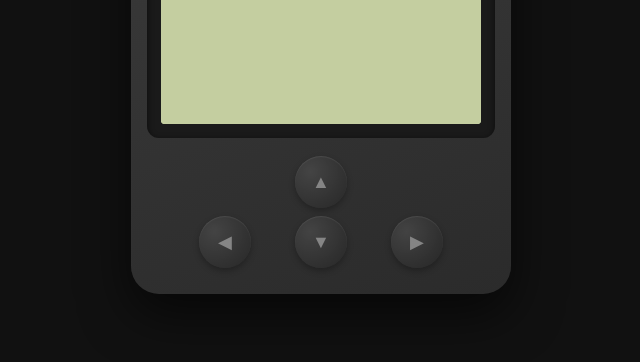
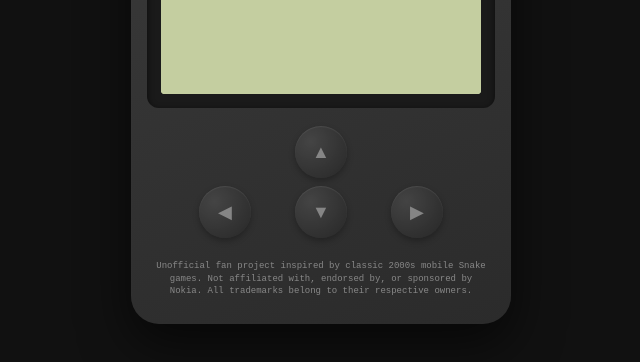
Before and after one commit to Sheery96/claude-ai-games, a plain HTML site: page index.html in a window 1280 px wide. Shown: the part 378-740 px from the top of the page, without its empty margins (319-959 px from the left). Drawn offline with Linux system fonts and the light colour scheme.

Commit message:
Add trademark disclaimer to app and README

```diff
--- a/index.html
+++ b/index.html
@@ -42,6 +42,8 @@
       <button id="btn-right" class="dpad" aria-label="Right">▶</button>
     </div>
   </div>
+
+  <p id="disclaimer">Unofficial fan project inspired by classic 2000s mobile Snake games. Not affiliated with, endorsed by, or sponsored by Nokia. All trademarks belong to their respective owners.</p>
 </div>
 
 <script src="game.js"></script>
--- a/style.css
+++ b/style.css
@@ -124,3 +124,11 @@ canvas#game {
 @media (min-width: 700px) {
   #controls { opacity: 0.55; }
 }
+
+#disclaimer {
+  margin: 4px 4px 0;
+  color: #888;
+  font-size: 9px;
+  line-height: 1.4;
+  text-align: center;
+}
```
Also changed, not shown: 1 other file.
